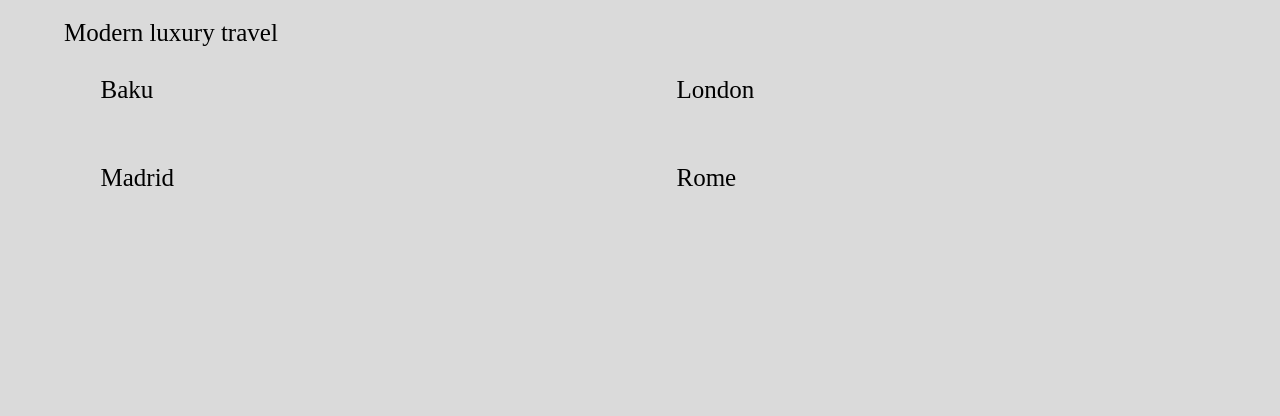
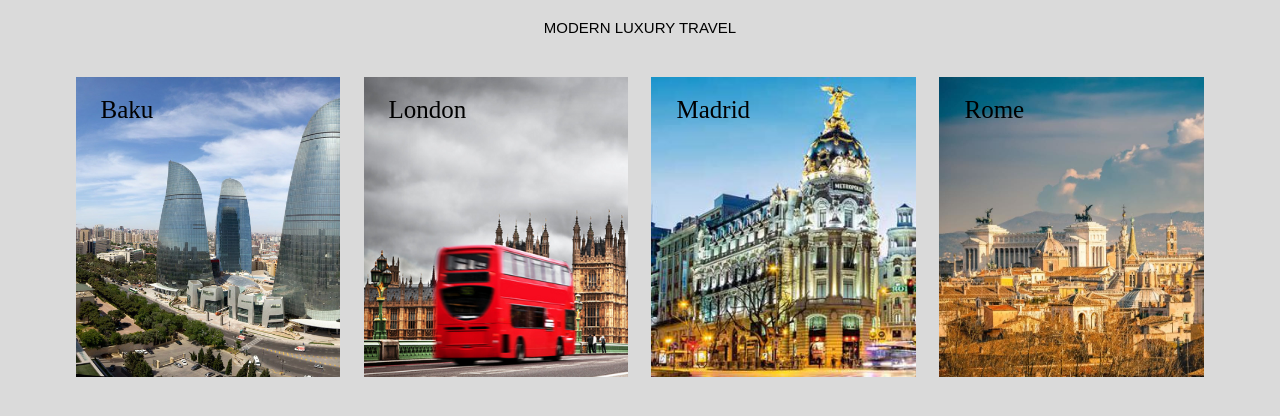
Before and after one commit to cyanabanana/css-exercise-four-update, a plain HTML site: page index.html in a window 1280 px wide. Drawn offline with Linux system fonts and the light colour scheme.

Commit message:
update css for assignment

```diff
--- a/css/style.css
+++ b/css/style.css
@@ -28,20 +28,40 @@ div {
   }
 }
 
-h1, h3 {
-  font-size: 2.5em;
-  margin: 0;
+@media screen and (min-width: 991px){
+   div {
+    margin: 1%;
+    width: 23%;
+  }
 }
 
-h3 {
-  text-align: center;
-  font-size: 1.8em;
-  font-weight: 300;
+
+.baku {
+ background-image: url(../images/baku.jpg);
 }
 
-.container h1 {
-  background: #dadada url(images/baku.jpg);
-  background: #dadada url(images/london.png);
-  background: #dadada url(images/mandrid.jpg);
-  background: #dadada url(images/rome.jpg);
+.london {
+ background-image: url(../images/london.png);
 }
+
+.madrid {
+ background-image: url(../images/madrid.jpg);
+}
+
+.rome {
+ background-image: url(../images/rome.jpg);
+}
+
+.preview {
+  background-size: cover;
+  height: 300px;
+  font-size: 2.5em;
+}
+
+section > h1 {
+  text-align: center;
+  font-family: sans-serif;
+  text-transform: uppercase;
+  font-size: 1.5em;
+  margin-bottom: 2em;
+}
```
